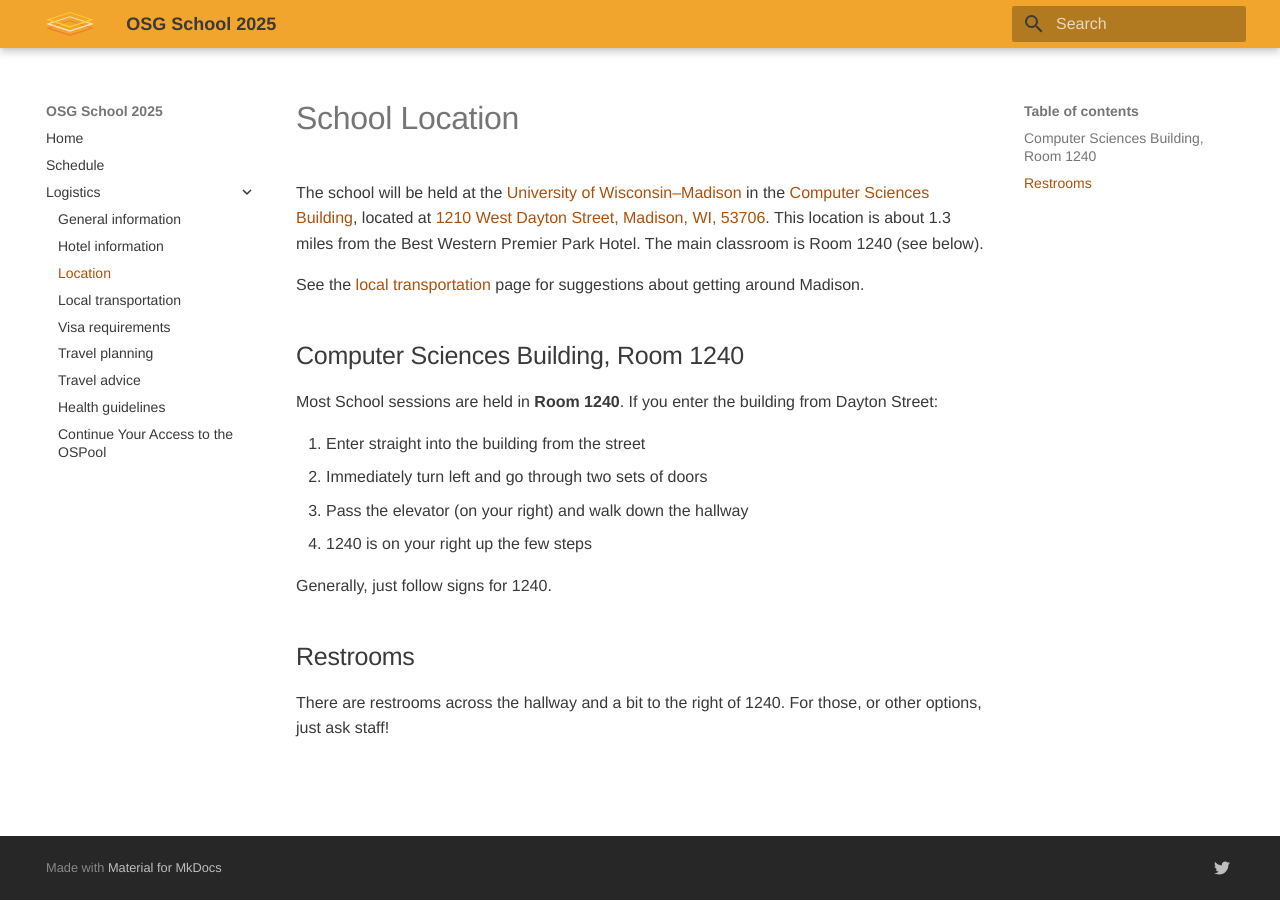
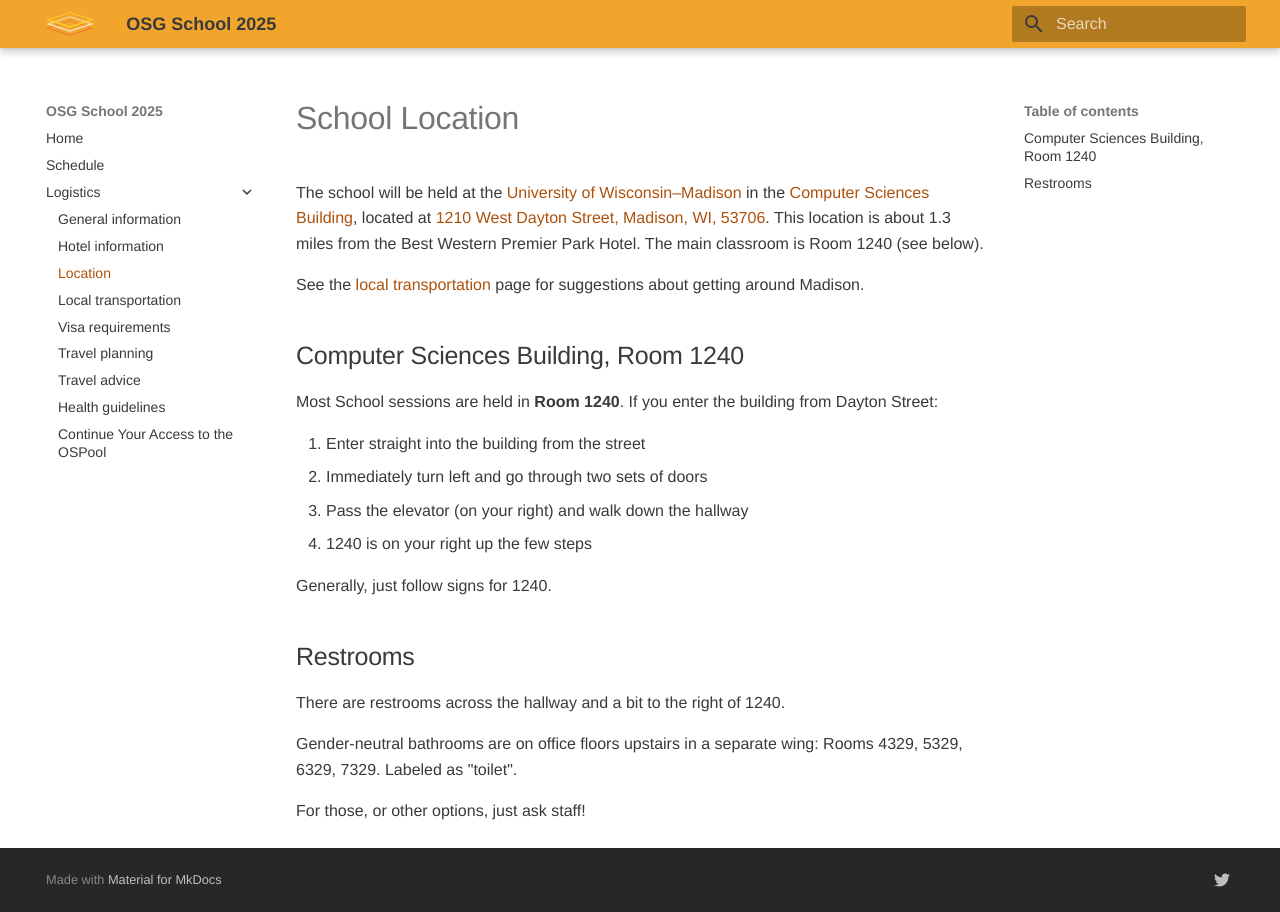
Before and after one commit to osg-htc/school-2025, an MkDocs documentation site: the page built from docs/logistics/location.md, in a window 1280 px wide. Built offline with MkDocs 1.6.1 and Material for MkDocs 9.7.7, drawn with Linux system fonts in a browser that asks for light colours.

Commit message:
Add gender-neutral bathroom locations

```diff
--- a/docs/logistics/location.md
+++ b/docs/logistics/location.md
@@ -25,4 +25,7 @@ Generally, just follow signs for 1240.
 ## Restrooms
 
 There are restrooms across the hallway and a bit to the right of 1240.
+
+Gender-neutral bathrooms are on office floors upstairs in a separate wing: Rooms 4329, 5329, 6329, 7329. Labeled as "toilet".
+
 For those, or other options, just ask staff!
```
